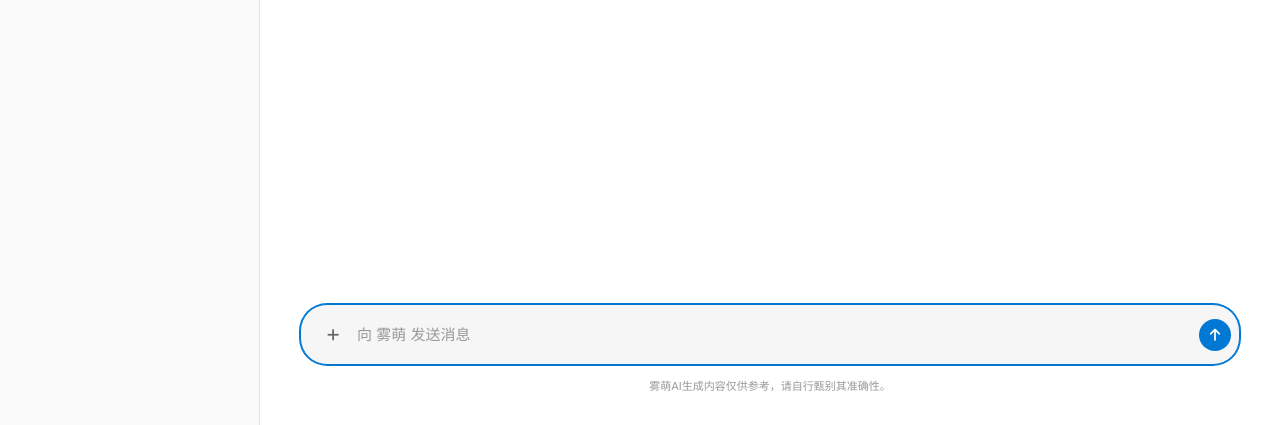
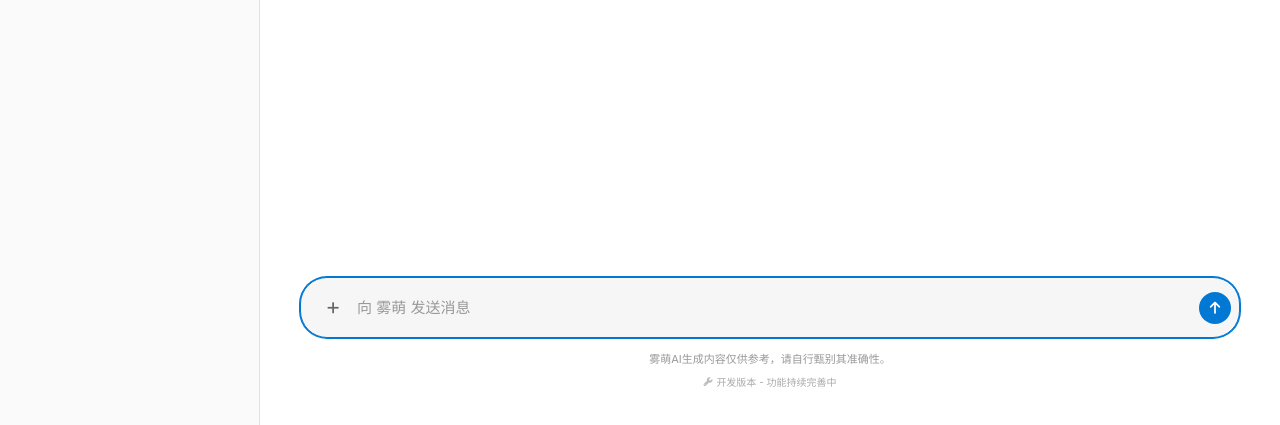
Before and after one commit to FogMoe/AIClient, a website: page public/index.html in a window 1280 px wide. Shown: the part 375-800 px from the top of the page. Drawn offline with Linux system fonts and the light colour scheme; no server answers.

Commit message:
beta notice

```diff
--- a/public/index.html
+++ b/public/index.html
@@ -30,12 +30,12 @@
         <!-- 侧边栏 -->
         <aside class="sidebar">
             <div class="sidebar-header">
-                <div class="logo">
+                <a href="https://chat.fog.moe" class="logo" target="_blank" rel="noopener noreferrer">
                     <div class="logo-icon">
                         <i class="fas fa-cloud"></i>
                     </div>
                     <span class="logo-text" data-i18n="app.name">雾萌</span>
-                </div>
+                </a>
                 <div class="sidebar-actions">
                     <button class="new-chat-btn" id="newChatBtn" title="新建对话">
                         <i class="fas fa-pen"></i>
@@ -66,7 +66,7 @@
                         <h1 class="welcome-title">
                             <span data-i18n="welcome.greeting">早上好</span>
                         </h1>
-                        <p class="welcome-subtitle" data-i18n="welcome.subtitle">今天有什么可以帮你吗？</p>
+                        <p class="welcome-subtitle" data-i18n="welcome.subtitle">有什么我可以帮忙吗？</p>
                     </div>
                 </div>
 
@@ -114,6 +114,10 @@
                 <div class="input-hint" data-i18n="input.hint">
                     雾萌AI生成内容仅供参考，请自行甄别其准确性。
                 </div>
+                <div class="development-status">
+                    <i class="fas fa-wrench"></i>
+                    <span>开发版本 - 功能持续完善中</span>
+                </div>
             </div>
         </main>
     </div>
--- a/public/styles.css
+++ b/public/styles.css
@@ -43,6 +43,14 @@ body {
     display: flex;
     align-items: center;
     gap: 8px;
+    text-decoration: none;
+    color: inherit;
+    cursor: pointer;
+    transition: opacity 0.2s ease;
+}
+
+.logo:hover {
+    opacity: 0.8;
 }
 
 .logo-icon {
@@ -192,6 +200,8 @@ body {
     color: #666;
     font-weight: 300;
 }
+
+
 
 /* 聊天区域 */
 .chat-container {
@@ -445,6 +455,23 @@ body {
     margin-top: 12px;
 }
 
+.development-status {
+    text-align: center;
+    font-size: 10px;
+    color: #aaa;
+    padding: 4px 8px;
+    margin-top: 4px;
+    display: flex;
+    align-items: center;
+    justify-content: center;
+    gap: 4px;
+}
+
+.development-status i {
+    font-size: 9px;
+    color: #bbb;
+}
+
 /* 模态框样式 */
 .modal {
     position: fixed;
```
